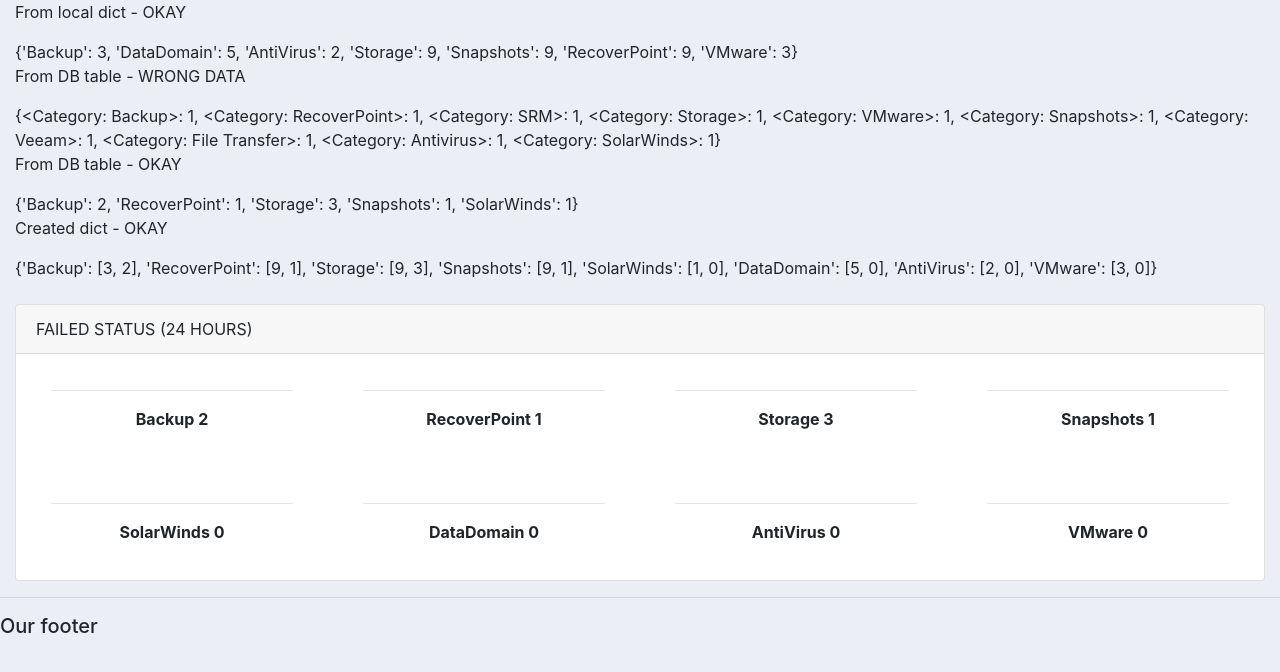
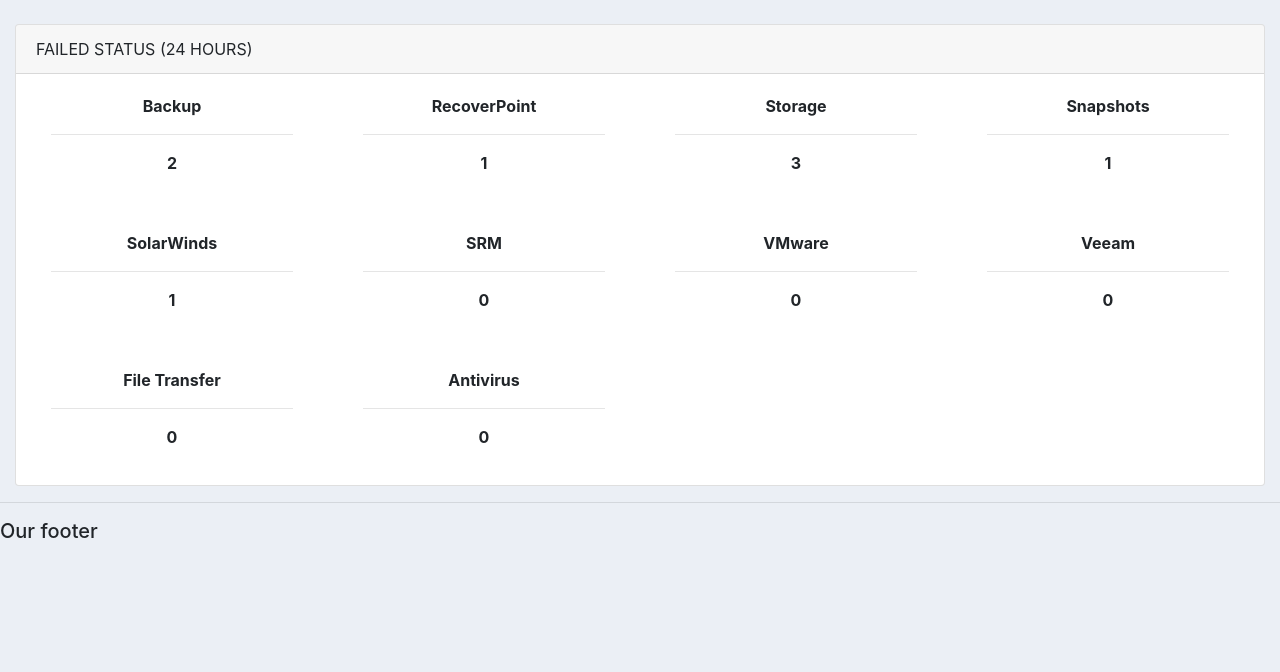
Before and after one commit to ph-ops-cuk/checkPortalMain, a Django app: page /report/ in a window 1280 px wide. Shown: the part 56-728 px from the top of the page. Run offline with Django 3.2, Linux system fonts and the light colour scheme; data comes from the database, SQL or seed files in the repository; both versions use the stored data as it was after the commit; some libraries are stand-ins or nearby versions.

Commit message:
working calculations for Report -fixed

```diff
--- a/main/templates/main/report.html
+++ b/main/templates/main/report.html
@@ -7,19 +7,21 @@
 {#{{ new_list.items }}#}
 
 
-
-    <p>From local dict - OKAY</p>
-    {{ complete_list }}
-    <br>
-    <p>From DB table - WRONG DATA</p>
-    {{ complete_list2 }}
-    <br>
-    <p>From DB table - OKAY</p>
-    {{ failed_list }}
-    <br>
-    <p>Created dict - OKAY</p>
-    {{ new_list }}
-    <br>
+{#    <p>From local dict - OKAY</p>#}
+{#    {{ total_check_categorys }}#}
+{#    <br>#}
+{#    <p>From local dict - OKAY</p>#}
+{#    {{ complete_list }}#}
+{#    <br>#}
+{#    <p>From DB table - WRONG DATA</p>#}
+{#    {{ complete_list2 }}#}
+{#    <br>#}
+{#    <p>From DB table - OKAY</p>#}
+{#    {{ failed_list }}#}
+{#    <br>#}
+{#    <p>Created dict - OKAY</p>#}
+{#    {{ new_list }}#}
+{#    <br>#}
 
 <br>
 <div class="card">
@@ -29,11 +31,12 @@
             {% for k, v in new_list.items %}
                 <div class="col-12 col-lg-6 col-xl-3">
                     <div class="card-body">
+                        <p class="font-weight-bold">{{ k }}</p>
                         <div class="chart easy-pie-chart-2" data-percent="{{ 100|div:v.0|mul:v.1 }}">
                         <span class="percent"></span>
                         </div>
                     <hr>
-                    <p class="font-weight-bold">{{ k }} {{ v.1 }}</p>
+                    <p class="font-weight-bold">{{ v.1 }}</p>
                     </div>
                 </div>
             {% endfor %}
--- a/main/views.py
+++ b/main/views.py
@@ -63,12 +63,12 @@
     total_categories = Category.objects.count()
     total_results_passed = 73
 
-    complete_list2 = {}
+    complete_list = {}
     for item in total_check_categorys:
-        if item.category_id.name in complete_list2:
-            complete_list2[item.category_id] += 1
+        if item.category_id.name in complete_list:
+            complete_list[item.category_id.name] += 1
         else:
-            complete_list2[item.category_id] = 1
+            complete_list[item.category_id.name] = 1
 
     failed_list = {}
     for item in total_results_failed:
@@ -87,15 +87,15 @@
                 new_list[key] = [value, 0]
         return new_list
 
-    complete_list = {
-        "Backup": 3,
-        "DataDomain": 5,
-        "AntiVirus": 2,
-        "Storage": 9,
-        "Snapshots": 9,
-        "RecoverPoint": 9,
-        "VMware": 3
-    }
+    # complete_list = {
+    #     "Backup": 3,
+    #     "DataDomain": 5,
+    #     "AntiVirus": 2,
+    #     "Storage": 9,
+    #     "Snapshots": 9,
+    #     "RecoverPoint": 9,
+    #     "VMware": 3
+    # }
     # failed_list = {
     #     "Backups": 1,
     #     "DataDomains": 3,
@@ -108,8 +108,8 @@
     report_stats = report_percentage_stats(total_categories, total_results_passed)
     # context = {'category': category, 'report_stats': int(report_stats)}
     context = {'total_results_passed': total_results_passed, 'total_results_failed': total_results_failed,
-               'failed_list': failed_list, 'complete_list2': complete_list2, 'new_list': new_list,
-               'complete_list': complete_list}
+               'failed_list': failed_list, 'new_list': new_list,
+               'complete_list': complete_list, 'total_check_categorys': total_check_categorys}
     return render(request, 'main/report.html', context)
 
 
```
Also changed, not shown: db.sqlite3.
